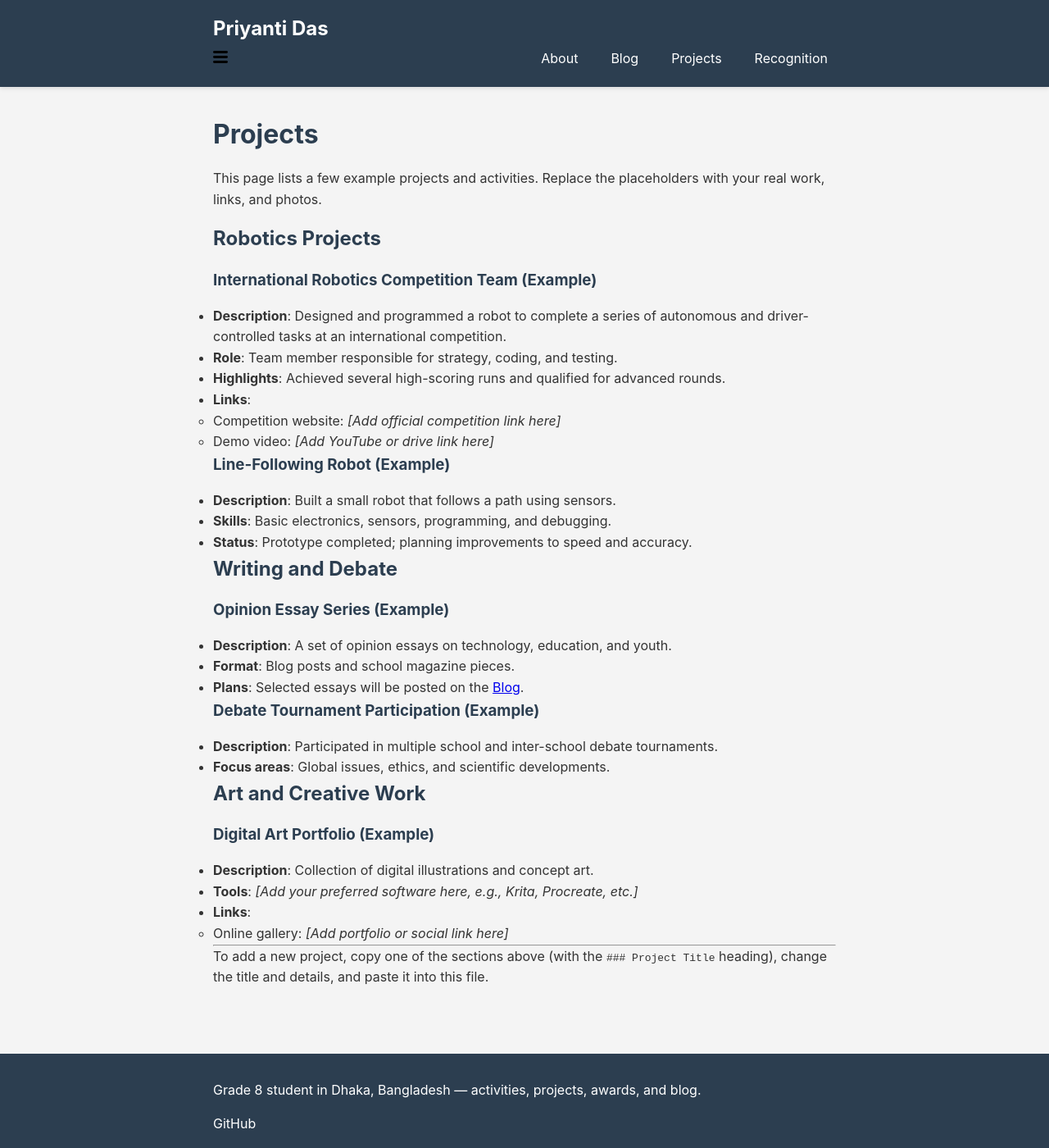
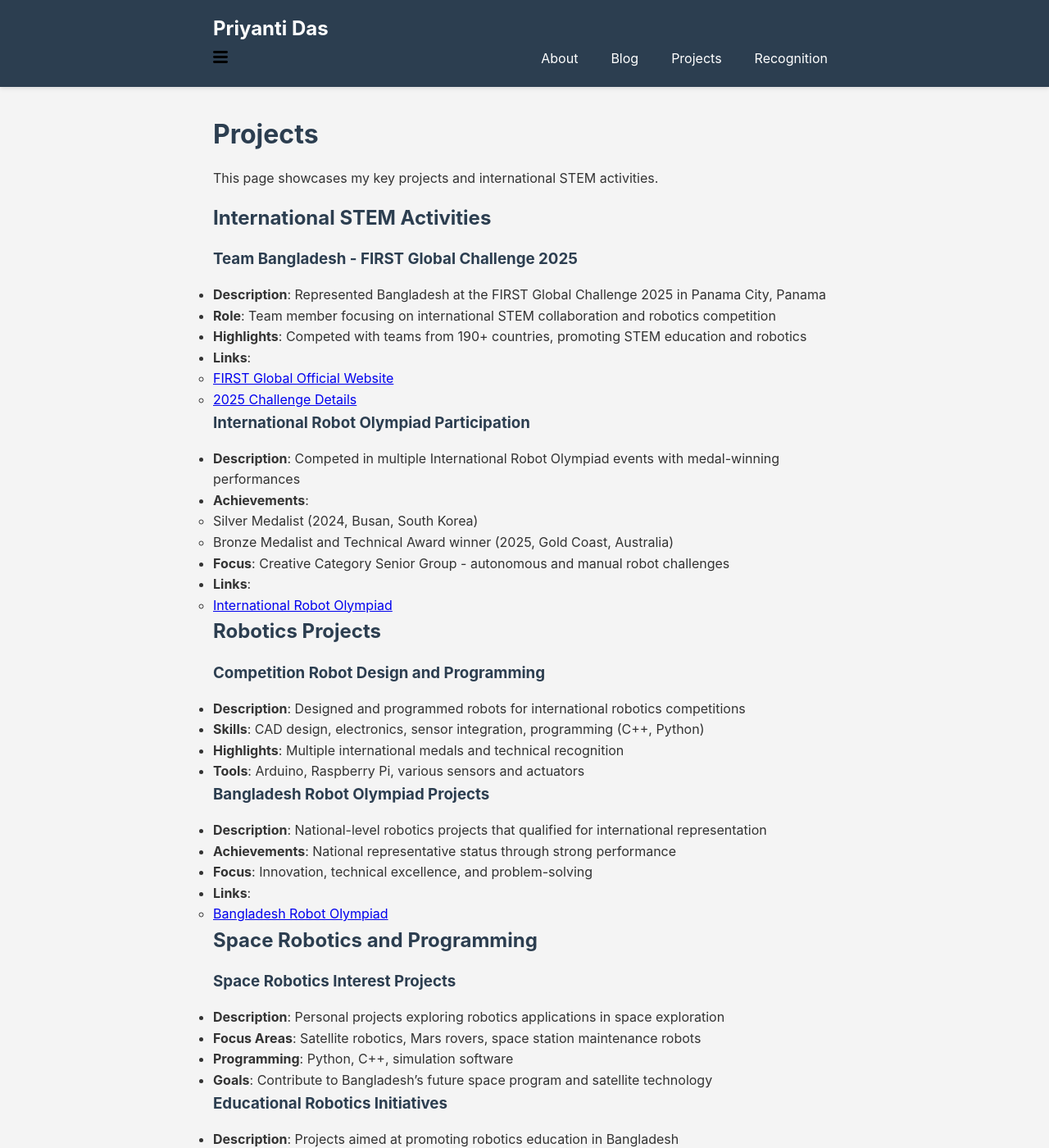
Before and after one commit to priyantidas/priyantidas.github.io, a Jekyll site: the page built from projects/index.md, in a window 1280 px wide and 1400 px high. Shown: the whole window at 82% size. Built offline with Jekyll 4.4.1, drawn with Linux system fonts in a browser that asks for light colours; some of the changed text lies outside the part shown.

Commit message:
Update website with new achievements and activities: IRO medals, Team Bangladesh, space robotics focus

```diff
--- a/projects/index.md
+++ b/projects/index.md
@@ -5,47 +5,96 @@ title: "Projects"
 
 # Projects
 
-This page lists a few example projects and activities. Replace the placeholders with your real work, links, and photos.
+This page showcases my key projects and international STEM activities.
+
+## International STEM Activities
+
+### Team Bangladesh - FIRST Global Challenge 2025
+- **Description**: Represented Bangladesh at the FIRST Global Challenge 2025 in Panama City, Panama
+- **Role**: Team member focusing on international STEM collaboration and robotics competition
+- **Highlights**: Competed with teams from 190+ countries, promoting STEM education and robotics
+- **Links**:
+  - [FIRST Global Official Website](https://first.global/)
+  - [2025 Challenge Details](https://first.global/challenge/)
+
+### International Robot Olympiad Participation
+- **Description**: Competed in multiple International Robot Olympiad events with medal-winning performances
+- **Achievements**:
+  - Silver Medalist (2024, Busan, South Korea)
+  - Bronze Medalist and Technical Award winner (2025, Gold Coast, Australia)
+- **Focus**: Creative Category Senior Group - autonomous and manual robot challenges
+- **Links**:
+  - [International Robot Olympiad](https://www.iroc.org/)
 
 ## Robotics Projects
 
-### International Robotics Competition Team (Example)
+### Competition Robot Design and Programming
+- **Description**: Designed and programmed robots for international robotics competitions
+- **Skills**: CAD design, electronics, sensor integration, programming (C++, Python)
+- **Highlights**: Multiple international medals and technical recognition
+- **Tools**: Arduino, Raspberry Pi, various sensors and actuators
 
-- **Description**: Designed and programmed a robot to complete a series of autonomous and driver-controlled tasks at an international competition.
-- **Role**: Team member responsible for strategy, coding, and testing.
-- **Highlights**: Achieved several high-scoring runs and qualified for advanced rounds.
+### Bangladesh Robot Olympiad Projects
+- **Description**: National-level robotics projects that qualified for international representation
+- **Achievements**: National representative status through strong performance
+- **Focus**: Innovation, technical excellence, and problem-solving
 - **Links**:
-  - Competition website: _[Add official competition link here]_
-  - Demo video: _[Add YouTube or drive link here]_
+  - [Bangladesh Robot Olympiad](https://bdro.org/)
 
-### Line-Following Robot (Example)
+## Space Robotics and Programming
 
-- **Description**: Built a small robot that follows a path using sensors.
-- **Skills**: Basic electronics, sensors, programming, and debugging.
-- **Status**: Prototype completed; planning improvements to speed and accuracy.
+### Space Robotics Interest Projects
+- **Description**: Personal projects exploring robotics applications in space exploration
+- **Focus Areas**: Satellite robotics, Mars rovers, space station maintenance robots
+- **Programming**: Python, C++, simulation software
+- **Goals**: Contribute to Bangladesh's future space program and satellite technology
+
+### Educational Robotics Initiatives
+- **Description**: Projects aimed at promoting robotics education in Bangladesh
+- **Activities**: Workshops, demonstrations, mentoring younger students
+- **Impact**: Inspiring next generation of Bangladeshi robotics engineers
 
 ## Writing and Debate
 
-### Opinion Essay Series (Example)
+### STEM Communication Projects
+- **Description**: Essays and presentations on robotics, space exploration, and STEM education
+- **Format**: Blog posts, school presentations, competition documentation
+- **Topics**: International robotics competitions, space robotics, STEM collaboration
 
-- **Description**: A set of opinion essays on technology, education, and youth.
-- **Format**: Blog posts and school magazine pieces.
-- **Plans**: Selected essays will be posted on the [Blog](/blog/).
-
-### Debate Tournament Participation (Example)
-
-- **Description**: Participated in multiple school and inter-school debate tournaments.
-- **Focus areas**: Global issues, ethics, and scientific developments.
+### Debate Tournament Participation
+- **Description**: Regular participation in school and inter-school debate tournaments
+- **Focus areas**: Global issues, ethics, scientific developments, technology policy
+- **Skills**: Critical thinking, argumentation, public speaking, research
 
 ## Art and Creative Work
 
-### Digital Art Portfolio (Example)
+### STEM-Themed Digital Art
+- **Description**: Digital illustrations combining art with technology and space themes
+- **Focus**: Visuals for robotics projects, space exploration concepts, STEM education
+- **Tools**: Digital art software, concept design applications
+- **Purpose**: Enhancing STEM communication and making complex concepts accessible
 
-- **Description**: Collection of digital illustrations and concept art.
-- **Tools**: _[Add your preferred software here, e.g., Krita, Procreate, etc.]_
-- **Links**:
-  - Online gallery: _[Add portfolio or social link here]_
+### Competition Documentation and Design
+- **Description**: Creative documentation of robotics projects and competition experiences
+- **Format**: Technical reports, presentation materials, visual documentation
+- **Goal**: Clear communication of technical work to diverse audiences
+
+## Competition Highlights Gallery
+
+### International Robot Olympiad 2024 - Busan, South Korea
+![Robotics Competition](https://images.unsplash.com/photo-1589254065878-42c9da997008?ixlib=rb-4.0.3&ixid=M3wxMjA3fDB8MHxwaG90by1wYWdlfHx8fGVufDB8fHx8fA%3D%3D&auto=format&fit=crop&w=800&q=80)
+*Placeholder for Busan IRO competition photo*
+
+### International Robot Olympiad 2025 - Gold Coast, Australia
+![STEM Education](https://images.unsplash.com/photo-1516110833967-1d84e62659ee?ixlib=rb-4.0.3&ixid=M3wxMjA3fDB8MHxwaG90by1wYWdlfHx8fGVufDB8fHx8fA%3D%3D&auto=format&fit=crop&w=800&q=80)
+*Placeholder for Gold Coast IRO competition photo*
+
+### FIRST Global Challenge 2025 - Panama City
+![Team Collaboration](https://images.unsplash.com/photo-1522071820081-009f0129c71b?ixlib=rb-4.0.3&ixid=M3wxMjA3fDB8MHxwaG90by1wYWdlfHx8fGVufDB8fHx8fA%3D%3D&auto=format&fit=crop&w=800&q=80)
+*Placeholder for Team Bangladesh at FIRST Global Challenge*
+
+*Note: Replace the placeholder images above with your personal competition photos when available.*
 
 ---
 
-To add a new project, copy one of the sections above (with the `### Project Title` heading), change the title and details, and paste it into this file.
+For future updates, add new projects following the format above with proper descriptions, achievements, and relevant links.
--- a/recognition/index.md
+++ b/recognition/index.md
@@ -5,54 +5,66 @@ title: "Recognition"
 
 # Recognition
 
-This page summarizes awards, competition results, and media features. Replace the placeholders with your real achievements.
+This page summarizes awards, competition results, and media features.
 
-## Robotics Awards (Examples)
+## International Robotics Awards
 
-### International Robotics Competition – Finalist (Example)
+### 27th International Robot Olympiad (2025, Gold Coast, Australia)
+- **Year**: 2025
+- **Event**: [International Robot Olympiad](https://www.iroc.org/)
+- **Result**: Bronze Medalist and Technical Award winner
+- **Location**: Gold Coast, Australia
+- **Notes**: Recognized for technical excellence and innovative robot design in the Creative Category.
 
-- **Year**: 20XX
-- **Event**: _[Add competition name here]_
-- **Result**: Finalist / Top-ranked team (example).
-- **Location**: _[City, Country]_
-- **Notes**: Recognized for innovative robot design and strong teamwork.
+### 26th International Robot Olympiad (2024, Busan, South Korea)
+- **Year**: 2024
+- **Event**: [International Robot Olympiad](https://www.iroc.org/)
+- **Result**: Silver Medalist (Creative Category Senior Group)
+- **Location**: Busan, South Korea
+- **Notes**: Achieved high scores in both autonomous and manual robot challenges.
 
-### Regional Robotics Championship – 1st Place (Example)
+### Bangladesh Robot Olympiad
+- **Year**: 2024-2025
+- **Event**: [Bangladesh Robot Olympiad](https://bdro.org/)
+- **Result**: National Representative
+- **Location**: Dhaka, Bangladesh
+- **Notes**: Qualified as national representative for international competitions through strong performance in national rounds.
 
-- **Year**: 20XX
-- **Event**: _[Add event name here]_
-- **Result**: 1st place in the main category.
-- **Location**: _[City, Country]_
-- **Notes**: Received top score in the performance round.
+## International STEM Activities
 
-## Other Competitions and Awards (Examples)
+### Team Bangladesh Member - FIRST Global Challenge 2025
+- **Year**: 2025
+- **Event**: FIRST Global Challenge
+- **Role**: Team Member representing Bangladesh
+- **Location**: Panama City, Panama
+- **Notes**: Focused on international STEM collaboration and robotics competition with teams from 190+ countries.
 
-### School Science Fair – Best Project (Example)
+## Other Competitions and Awards
 
-- **Year**: 20XX
-- **Project**: _[Add project title here]_
-- **Result**: Best project in age group.
-- **Notes**: Awarded for creativity, presentation, and explanation of concepts.
+### School Science Fair – Best Project
+- **Year**: 2024
+- **Project**: Robotics and Automation Project
+- **Result**: Best project in Grade 8
+- **Notes**: Awarded for creativity, presentation, and explanation of robotics concepts.
 
-### Writing / Debate Award (Example)
+### Debate Tournament Participation
+- **Year**: 2024-2025
+- **Event**: School and Inter-school Debate Tournaments
+- **Focus areas**: Global issues, ethics, and scientific developments
+- **Notes**: Regular participant with strong performance in argumentation and public speaking.
 
-- **Year**: 20XX
-- **Event**: _[Add competition name or publication here]_
-- **Result**: Special mention / finalist / publication.
-- **Notes**: Recognized for clarity of ideas and communication.
+## Media and News Features
 
-## Media and News Features (Examples)
+- **Article title**: Young Robotics Talent Represents Bangladesh Internationally
+  - **Outlet**: [Add newspaper / website name]
+  - **Year**: 2025
+  - **Link**: [Add URL here]
 
-- **Article title**: _[Add news article or blog post title here]_
-  - **Outlet**: _[Add newspaper / website name]_
-  - **Year**: 20XX
-  - **Link**: _[Add URL here]_
-
-- **TV / Online Feature**: _[Short description of the feature]_
-  - **Program / Channel**: _[Add program name]_
-  - **Year**: 20XX
-  - **Link**: _[Add URL or video link here]_
+- **TV / Online Feature**: STEM Education and Robotics in Bangladesh
+  - **Program / Channel**: [Add program name]
+  - **Year**: 2025
+  - **Link**: [Add URL or video link here]
 
 ---
 
-To add a new recognition entry, copy one of the example blocks above, change the details (year, event, result, notes), and paste it into this file.
+For future updates, add new recognition entries following the format above with proper hyperlinks to organizations.
```
Also changed, not shown: index.md (+24 -13 lines).
